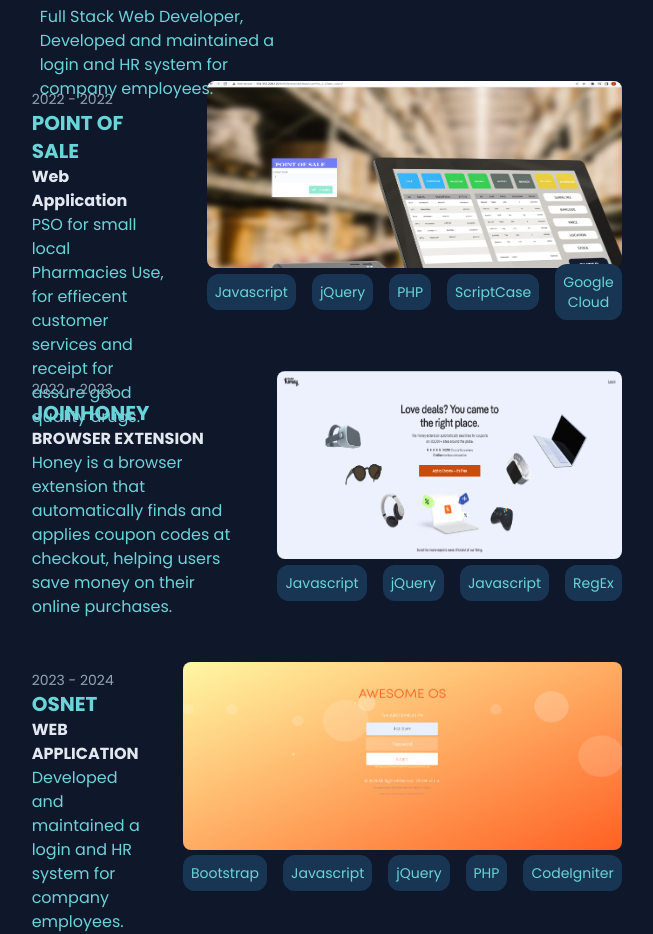
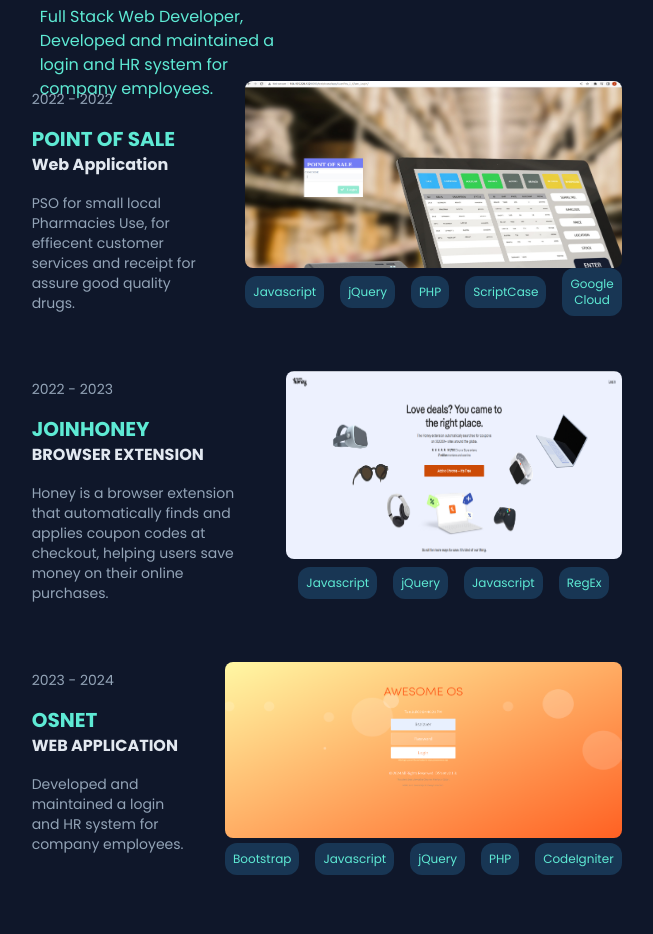
Before and after one commit to KeithJosh03/v2Portfolio, a Next.js app: page / in a window 1280 px wide. Shown: the part 1682-2616 px from the top of the page, without its empty margins (429-1082 px from the left). After the commit the page ends 2579 px from the top, so only its background shows below. Built offline with nearby package versions, Linux system fonts and the light colour scheme.

Commit message:
fix to uniform

```diff
--- a/components/sections/about/about.tsx
+++ b/components/sections/about/about.tsx
@@ -6,7 +6,7 @@
   return (
     <div className='h-screen w-auto'>
         <div className={`${poppins.className} grid grid-cols-2 text-left text-6xl font-extrabold gap-4`}>
-          <div className='col-span-1 text-PrimaryCol flex flex-col gap-4 hover:backdrop-blur-sm hover:bg-avatarBG hover:shadow-xl rounded-2xl p-4'>
+          <div className='col-span-1 text-PrimaryCol flex flex-col gap-4 hover:bg-avatarBG hover:bg-opacity-100 hover:shadow-xl rounded-2xl p-4'>
             <h1 className='text-center self-center'>EXPERIENCE</h1>
             <ol className="relative text-left p-4">
               <li className="gap-4">
@@ -26,7 +26,7 @@
               </li>
             </ol>
           </div>
-          <div className='col-span-1 text-PrimaryCol flex flex-col gap-4 hover:backdrop-blur-sm hover:bg-avatarBG hover:shadow-xl rounded-2xl p-4'>
+          <div className='col-span-1 text-PrimaryCol flex flex-col gap-4 hover:bg-avatarBG hover:bg-opacity-100 hover:shadow-xl rounded-2xl p-4'>
             <h1 className='text-center'>EDUCATION</h1>
             <ol className="relative text-left p-4">
               <li className="gap-4">
--- a/components/sections/home/home.tsx
+++ b/components/sections/home/home.tsx
@@ -8,7 +8,7 @@
         <div className={`${poppins.className} text-left text-8xl font-extrabold w-5/6`}>
             <h1 className='text-PrimaryCol'>JUNIOR</h1>
             <h1 className='text-SecondaryCol'>WEB DEVELOPER</h1>
-            <p className='text-PrimaryCol text-lg leading-8 font-medium'>A self-motivated IT professional with knowledge and proficiency in JavaScript, HTML , CSS, and mobile responsive web development, as well as strong skills and ability in writing clean and efficient code.</p>
+            <p className='text-greyCol text-lg leading-8 font-medium'>A self-motivated IT professional with knowledge and proficiency in JavaScript, HTML , CSS, and mobile responsive web development, as well as strong skills and ability in writing clean and efficient code.</p>
         </div>
         <div className='flex flex-row w-2/6 text-left'>
             <div className={`${poppins.className} basis-8/12 font-medium text-lg`}>
--- a/components/sections/portfolio/portfolio.tsx
+++ b/components/sections/portfolio/portfolio.tsx
@@ -7,69 +7,75 @@
 export const Portfolio = () => {
   return (
     <div className={`${poppins.className} w-auto h-screen flex flex-col text-center content-center gap-6`}>
-        <div className='h-1/3 rounded-2xl flex flex-row hover:backdrop-blur-sm hover:bg-avatarBG hover:shadow-xl'>
-            <div className='basis-5/12 text-left p-6 gap-4'>
+        <div className='h-1/3 rounded-2xl flex flex-row hover:bg-avatarBG hover:bg-opacity-100 hover:shadow-xl'>
+            <div className='basis-5/12 text-left p-6 flex flex-col gap-4'>
                 <p className='text-sm text-greyCol font-medium'>2022 - 2022</p>
-                <h3 className='text-xl text-SecondaryCol font-extrabold'>POINT OF SALE</h3>
-                <h3 className='text-md text-PrimaryCol font-extrabold'>Web Application</h3>
-                <p className='text-base font-thin text-SecondaryCol text-left'>PSO for small local Pharmacies Use, for effiecent customer services and receipt for assure good quality drugs.</p>
+                <div>
+                    <h3 className='text-xl text-SecondaryCol font-extrabold'>POINT OF SALE</h3>
+                    <h3 className='text-md text-PrimaryCol font-bold'>Web Application</h3>
+                </div>
+                <p className='text-sm font-thin text-greyCol text-left'>PSO for small local Pharmacies Use, for effiecent customer services and receipt for assure good quality drugs.</p>
             </div>
             <div className='basis-7/12 content-center p-4'>
                 <div className='h-4/5'>
                 <Image src={Gizmo} alt='gizmo' className='w-full h-full object-fill rounded-lg'/>
                 </div>
                 <div className='h-1/5 flex flex-row gap-4 justify-center items-center'>
-                    <div className='text-sm font-thin bg-stackBG text-SecondaryCol p-2 rounded-xl text-center'>
+                    <div className='text-xs font-thin bg-stackBG text-SecondaryCol p-2 rounded-xl text-center'>
                         <span>Javascript</span>
                     </div>
-                    <div className='text-sm font-thin bg-stackBG text-SecondaryCol p-2 rounded-xl text-center'>
+                    <div className='text-xs font-thin bg-stackBG text-SecondaryCol p-2 rounded-xl text-center'>
                         <span>jQuery</span>
                     </div>
-                    <div className='text-sm font-thin bg-stackBG text-SecondaryCol p-2 rounded-xl text-center'>
+                    <div className='text-xs font-thin bg-stackBG text-SecondaryCol p-2 rounded-xl text-center'>
                         <span>PHP</span>
                     </div>
-                    <div className='text-sm font-thin bg-stackBG text-SecondaryCol p-2 rounded-xl text-center'>
+                    <div className='text-xs font-thin bg-stackBG text-SecondaryCol p-2 rounded-xl text-center'>
                         <span>ScriptCase</span>
                     </div>
-                    <div className='text-sm font-thin bg-stackBG text-SecondaryCol p-2 rounded-xl text-center'>
+                    <div className='text-xs font-thin bg-stackBG text-SecondaryCol p-2 rounded-xl text-center'>
                         <span>Google Cloud</span>
                     </div>
                 </div>
             </div>
         </div>
-        <div className='h-1/3 rounded-2xl flex flex-row hover:backdrop-blur-sm hover:bg-avatarBG hover:shadow-xl'>
-            <div className='basis-5/12 text-left p-6 gap-4'>
+        <div className='h-1/3 rounded-2xl flex flex-row hover:bg-avatarBG hover:bg-opacity-100 hover:shadow-xl'>
+            <div className='basis-5/12 text-left p-6 flex flex-col gap-4'>
                 <p className='text-sm text-greyCol font-medium'>2022 - 2023</p>
-                <h3 className='text-xl text-SecondaryCol font-extrabold'>JOINHONEY</h3>
-                <h3 className='text-md text-PrimaryCol font-extrabold'>BROWSER EXTENSION</h3>
-                <p className='text-base font-thin text-SecondaryCol text-left'>Honey is a browser extension that automatically finds and applies coupon codes at checkout, helping users save money on their online purchases.</p>
+                <div>
+                    <h3 className='text-xl text-SecondaryCol font-extrabold'>JOINHONEY</h3>
+                    <h3 className='text-md text-PrimaryCol font-bold'>BROWSER EXTENSION</h3>
+                </div>
+                <p className='text-sm font-thin text-greyCol text-left'>Honey is a browser extension that automatically finds and applies coupon codes at checkout, helping users save money on their online purchases.</p>
             </div>
             <div className='basis-7/12 content-center p-4'>
             <div className='h-4/5'>
                 <Image src={Honey} alt='gizmo' className='w-full h-full object-fill rounded-lg'/>
                 </div>
                 <div className='h-1/5 flex flex-row gap-4 justify-center items-center'>
-                    <div className='text-sm font-thin bg-stackBG text-SecondaryCol p-2 rounded-xl text-center'>
+                    <div className='text-xs font-thin bg-stackBG text-SecondaryCol p-2 rounded-xl text-center'>
                         <span>Javascript</span>
                     </div>
-                    <div className='text-sm font-thin bg-stackBG text-SecondaryCol p-2 rounded-xl text-center'>
+                    <div className='text-xs font-thin bg-stackBG text-SecondaryCol p-2 rounded-xl text-center'>
                         <span>jQuery</span>
                     </div>
-                    <div className='text-sm font-thin bg-stackBG text-SecondaryCol p-2 rounded-xl text-center'>
+                    <div className='text-xs font-thin bg-stackBG text-SecondaryCol p-2 rounded-xl text-center'>
                         <span>Javascript</span>
                     </div>
-                    <div className='text-sm font-thin bg-stackBG text-SecondaryCol p-2 rounded-xl text-center'>
+                    <div className='text-xs font-thin bg-stackBG text-SecondaryCol p-2 rounded-xl text-center'>
                         <span>RegEx</span>
                     </div>
                 </div>
             </div>
         </div>
-        <div className='h-1/3 rounded-2xl flex flex-row hover:backdrop-blur-sm hover:bg-avatarBG hover:shadow-xl'>
-            <div className='basis-5/12 text-left p-6 gap-4'>
+        <div className='h-1/3 rounded-2xl flex flex-row hover:bg-avatarBG hover:bg-opacity-100 hover:shadow-xl'>
+            <div className='basis-5/12 text-left p-6 flex flex-col gap-4'>
                 <p className='text-sm text-greyCol font-medium'>2023 - 2024</p>
-                <h3 className='text-xl text-SecondaryCol font-extrabold'>OSNET</h3>
-                <h3 className='text-md text-PrimaryCol font-extrabold'>WEB APPLICATION</h3>
-                <p className='text-base font-thin text-SecondaryCol text-left'>Developed and maintained a login and HR system for company employees.
+                <div>
+                    <h3 className='text-xl text-SecondaryCol font-extrabold'>OSNET</h3>
+                    <h3 className='text-md text-PrimaryCol font-extrabold'>WEB APPLICATION</h3>
+                </div>
+                <p className='text-sm font-thin text-greyCol text-left'>Developed and maintained a login and HR system for company employees.
                 </p>
             </div>
             <div className='basis-7/12 content-center p-4'>
@@ -77,19 +83,19 @@
                 <Image src={OSNET} alt='gizmo' className='w-full h-full object-fill rounded-lg'/>
                 </div>
                 <div className='h-1/5 flex flex-row gap-4 justify-center items-center'>
-                    <div className='text-sm font-thin bg-stackBG text-SecondaryCol p-2 rounded-xl text-center'>
+                    <div className='text-xs font-thin bg-stackBG text-SecondaryCol p-2 rounded-xl text-center'>
                         <span>Bootstrap</span>
                     </div>
-                    <div className='text-sm font-thin bg-stackBG text-SecondaryCol p-2 rounded-xl text-center'>
+                    <div className='text-xs font-thin bg-stackBG text-SecondaryCol p-2 rounded-xl text-center'>
                         <span>Javascript</span>
                     </div>
-                    <div className='text-sm font-thin bg-stackBG text-SecondaryCol p-2 rounded-xl text-center'>
+                    <div className='text-xs font-thin bg-stackBG text-SecondaryCol p-2 rounded-xl text-center'>
                         <span>jQuery</span>
                     </div>
-                    <div className='text-sm font-thin bg-stackBG text-SecondaryCol p-2 rounded-xl text-center'>
+                    <div className='text-xs font-thin bg-stackBG text-SecondaryCol p-2 rounded-xl text-center'>
                         <span>PHP</span>
                     </div>
-                    <div className='text-sm font-thin bg-stackBG text-SecondaryCol p-2 rounded-xl text-center'>
+                    <div className='text-xs font-thin bg-stackBG text-SecondaryCol p-2 rounded-xl text-center'>
                         <span>CodeIgniter</span>
                     </div>
                 </div>
--- a/tailwind.config.ts
+++ b/tailwind.config.ts
@@ -12,7 +12,7 @@
         background: "var(--background)",
         foreground: "var(--foreground)",
         PrimaryCol:"#E2E8F0",
-        SecondaryCol:'#6BD4D9',
+        SecondaryCol:'#5eead4',
         greyCol:'#93A4B7'
       },
       backgroundColor:{
```
